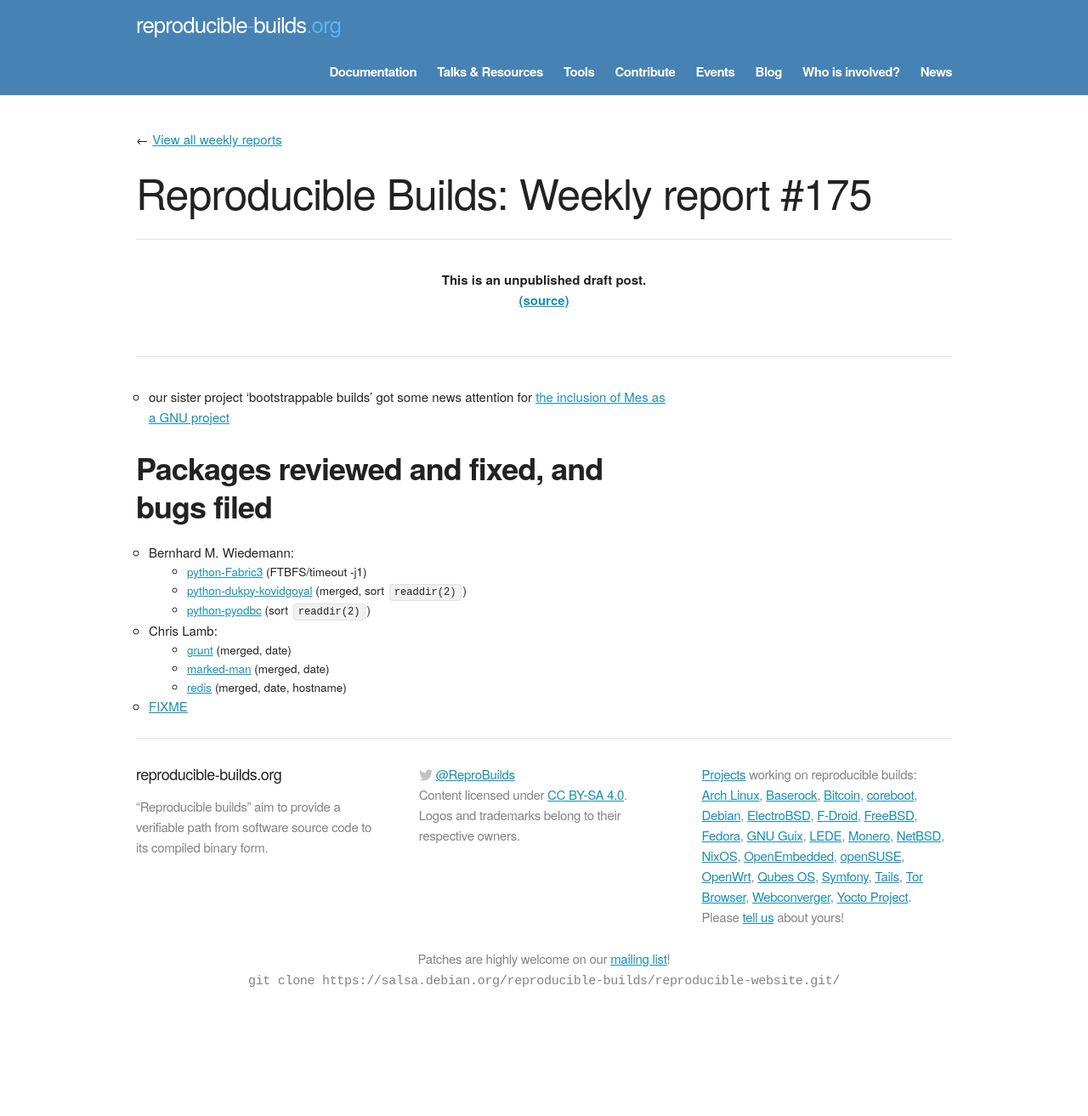
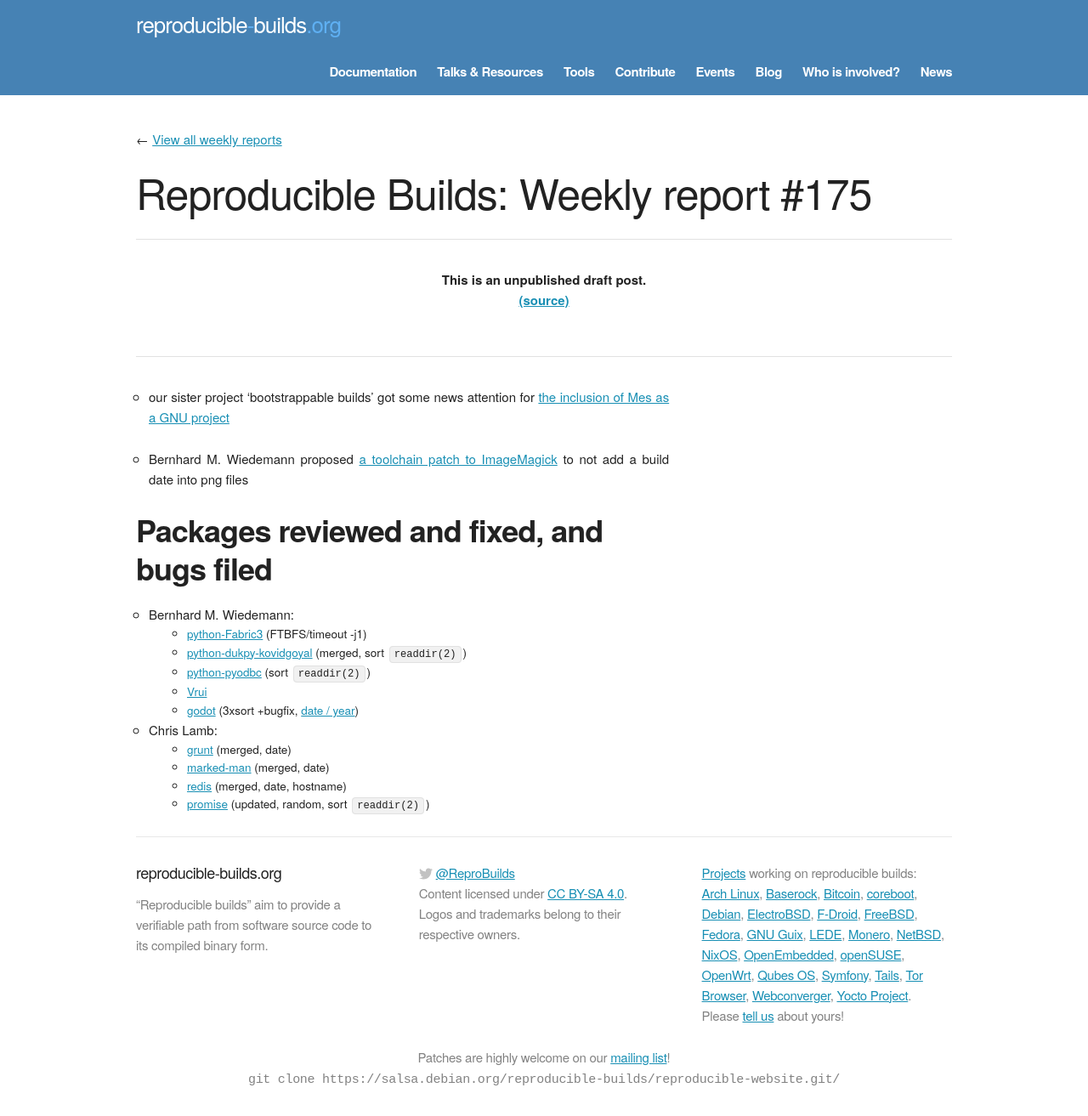
Before and after one commit to prototypefund/reproducible-website, a Jekyll site: the page built from _blog/posts/175.md, in a window 1280 px wide. Shown: the whole page at 85% size. Built offline with Jekyll 4.4.1, drawn with Linux system fonts in a browser that asks for light colours; some web fonts are replaced; before the commit the page ends 1197 px from its top, so only the background shows below that.

Commit message:
175: +4 patches, -1 FIXME

```diff
--- a/_blog/posts/175.md
+++ b/_blog/posts/175.md
@@ -5,6 +5,7 @@ week: 175
 
 * our sister project 'bootstrappable builds' got some news attention for [the inclusion of Mes as a GNU project](https://www.phoronix.com/scan.php?page=news_item&px=GNU-Mes-0.17-Released)
 
+* Bernhard M. Wiedemann proposed [a toolchain patch to ImageMagick](https://github.com/ImageMagick/ImageMagick/pull/1270) to not add a build date into png files
 
 Packages reviewed and fixed, and bugs filed
 -------------------------------------------
@@ -14,10 +15,11 @@ Packages reviewed and fixed, and bugs filed
     * [python-Fabric3](https://github.com/mathiasertl/fabric/issues/48) (FTBFS/timeout -j1)
     * [python-dukpy-kovidgoyal](https://github.com/kovidgoyal/dukpy/pull/3) (merged, sort `readdir(2)`)
     * [python-pyodbc](https://github.com/mkleehammer/pyodbc/pull/453) (sort `readdir(2)`)
+    * [Vrui](https://build.opensuse.org/request/show/631866)
+    * [godot](https://github.com/godotengine/godot/pull/21553) (3xsort +bugfix, [date / year](https://github.com/godotengine/godot/pull/21554))
 
 * Chris Lamb:
     * [grunt](https://github.com/gruntjs/grunt/pull/1596) (merged, date)
     * [marked-man](https://github.com/kapouer/marked-man/pull/12#issuecomment-416023601) (merged, date)
     * [redis](https://github.com/antirez/redis/pull/2992#issuecomment-416025440) (merged, date, hostname)
-
-* [FIXME](https://github.com/then/promise/pull/148#issuecomment-416569416)
+    * [promise](https://github.com/then/promise/pull/148#issuecomment-416569416) (updated, random, sort `readdir(2)`)
```
